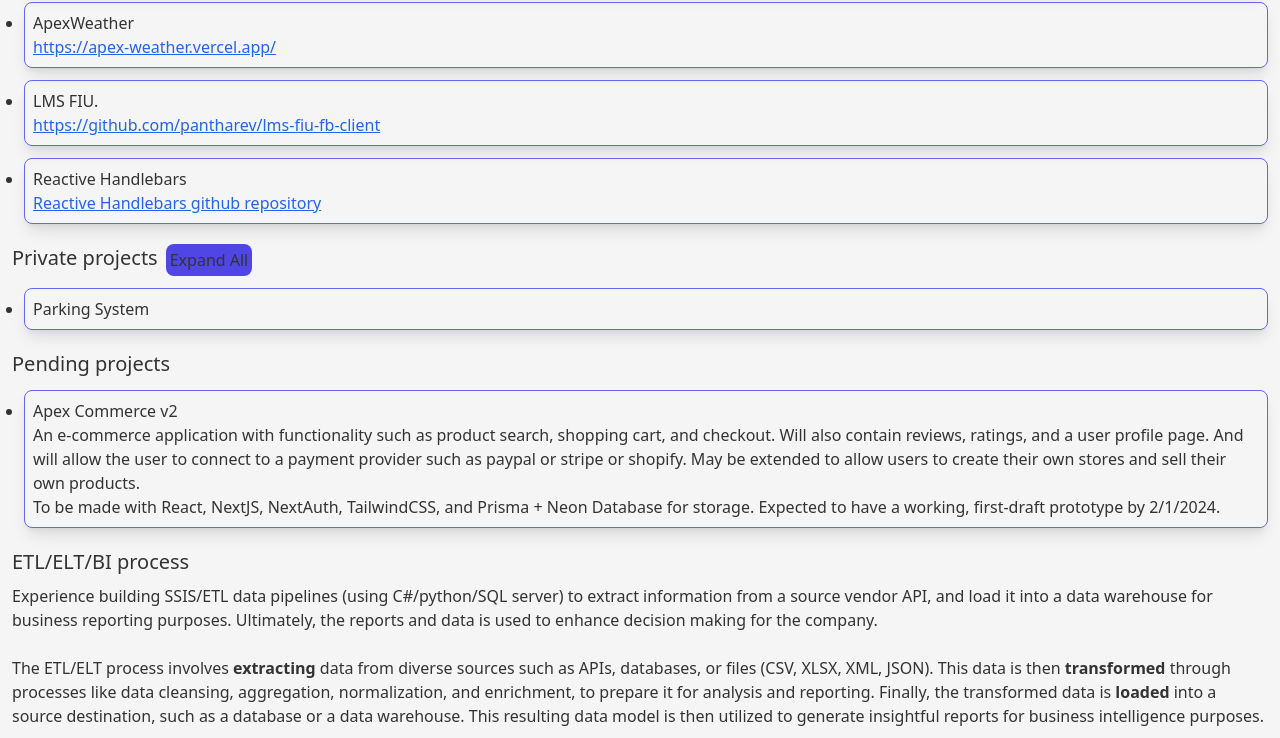
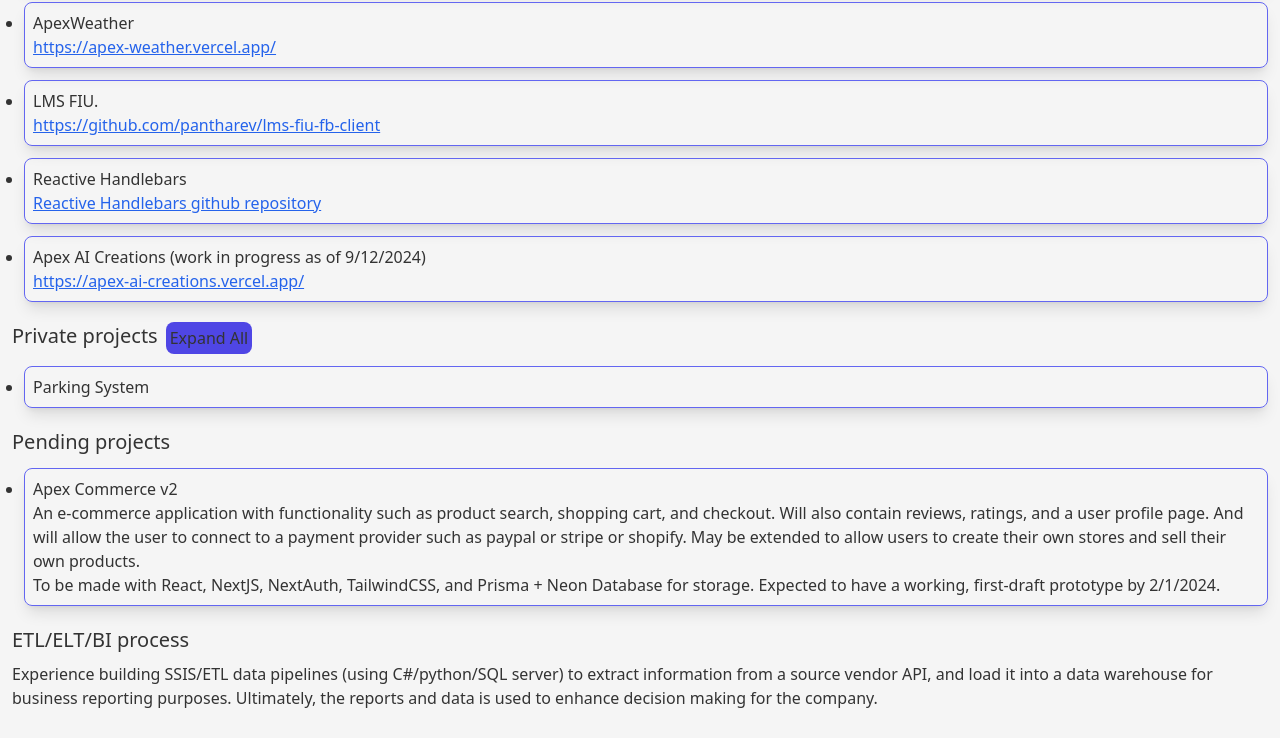
Before and after one commit to pantharev/ApexProjects, a React (Create React App) app: page /projects in a window 1280 px wide. Shown: the part 775-1513 px from the top of the page. Built offline with nearby package versions, Linux system fonts and the light colour scheme.

Commit message:
add apex ai creations to projects list

```diff
--- a/src/pages/Projects.js
+++ b/src/pages/Projects.js
@@ -214,6 +214,15 @@
                         Influenced by frameworks such as Angular, React, and Vuejs.
                     </div>
                 </li>
+                <li className="ml-3 border border-indigo-500 rounded-lg shadow-lg p-2">
+                    Apex AI Creations (work in progress as of 9/12/2024)
+                    <div className="flex flex-col gap-y-3">
+                        <a href="https://apex-ai-creations.vercel.app/">https://apex-ai-creations.vercel.app/</a>
+                    </div>
+                    <div className={`expanding-container ${expanded ? 'expanding-content' : 'collapsed-content'}`}>
+                        This was made using NextJs, TailwindCSS, and HyGraph. It is a web application that allows users to create and view user generated AI creations. Whether it be images, music, film, or videos.
+                    </div>
+                </li>
             </ul>
 
             {/* <hr className="border border-b-purple-300 my-5"></hr> */}
```
